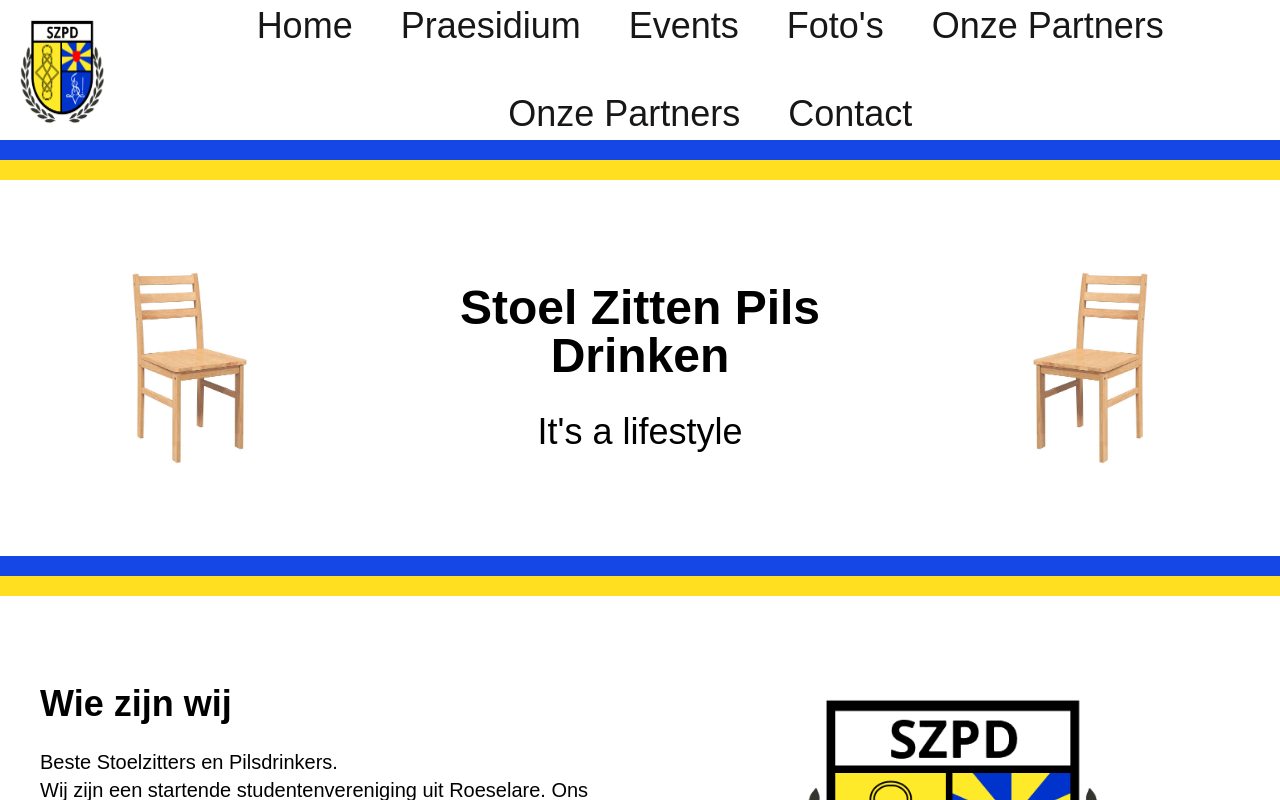
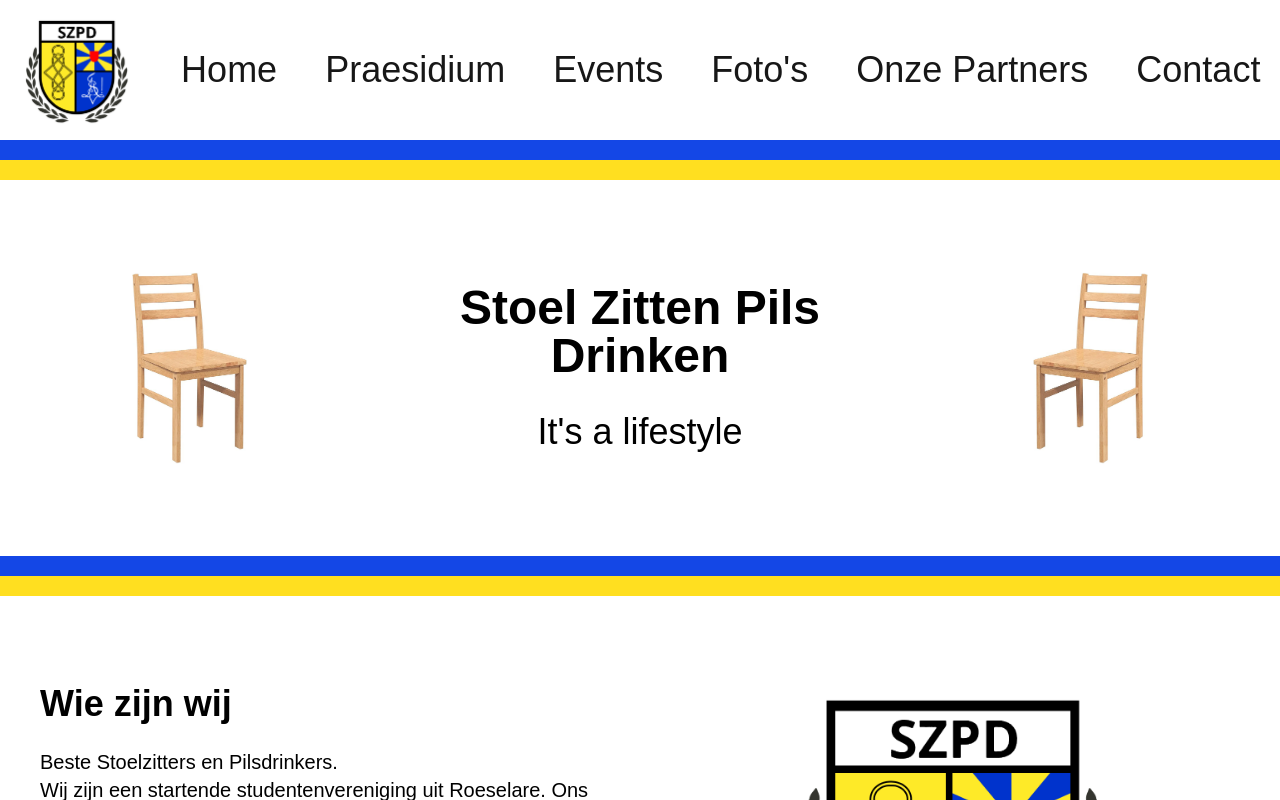
Before and after one commit to seppejoije-ux/seppejoije-ux.github.io, a Next.js app: page / in a window 1280 px wide. Shown: the top 800 px of the page. Built offline with nearby package versions, Linux system fonts and the light colour scheme.

Commit message:
Beschrijving van je wijziging

```diff
--- a/app/layout.tsx
+++ b/app/layout.tsx
@@ -75,9 +75,6 @@ export default function RootLayout({ children }: LayoutProps<"/">) {
               <Link href="/partners" className={linkClass}>
                 Onze Partners
               </Link>
-                            <Link href="/partners" className={linkClass}>
-                Onze Partners
-              </Link>
               <Link href="/contact" className={linkClass}>
                 Contact
               </Link>
@@ -115,9 +112,6 @@ export default function RootLayout({ children }: LayoutProps<"/">) {
               <Link href="/partners" className="hover:text-yellow-300 transition">
                 Onze Partners
               </Link>
-                            <Link href="/partners" className="hover:text-yellow-300 transition">
-                Onze Partners
-              </Link>
               <Link href="/contact" className="hover:text-yellow-300 transition">
                 Contact
               </Link>
```
